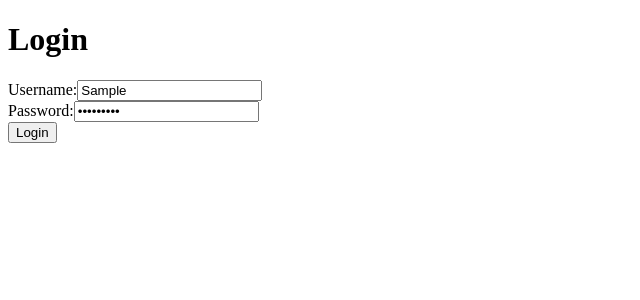
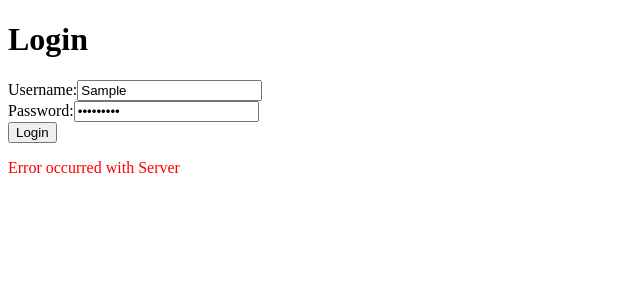
Before and after one commit to 123jsen/finance-tracker-app, a React app: page / in a window 1280 px wide. Both pictures are taken after typing "Sample", "Sample123" into the empty fields and a click on the input "Login". Shown: the top 300 px of the page, without its empty margins (0-640 px from the left). Built offline with nearby package versions, Linux system fonts and the light colour scheme; no server answers.

Commit message:
Better error handling in login form

```diff
--- a/client/components/Login.jsx
+++ b/client/components/Login.jsx
@@ -3,9 +3,11 @@ import { useForm } from 'react-hook-form';
 
 export default function LoginForm() {
   const [success, setSuccess] = useState(true);
+  const [error, setError] = useState('Invalid Login');
 
   const { register, handleSubmit } = useForm();
   const onSubmit = async (data) => {
+    try {
       const res = await fetch('http://localhost:3000/user/login', {
         method: 'POST',
         headers: {
@@ -16,6 +18,7 @@ export default function LoginForm() {
 
       if (res.status !== 200) {
         setSuccess(false);
+        setError('Invalid Login');
       }
       else {
         setSuccess(true);
@@ -30,6 +33,12 @@ export default function LoginForm() {
         // Reload Page
         window.location.reload();
       }
+    } catch (err) {
+      console.log(err.message);
+      setSuccess(false);
+      setError('Error occurred with Server');
+      return;
+    }
   }
 
   return (
@@ -43,7 +52,7 @@ export default function LoginForm() {
         <input {...register("password")} type='password' />
         <br />
         <input type='submit' value='Login' />
-        {!success && <p style={{ color: "red" }}>Invalid Login</p>}
+        {!success && <p style={{ color: "red" }}>{error}</p>}
       </form>
     </>
   );
--- a/package.json
+++ b/package.json
@@ -3,7 +3,9 @@
   "version": "1.0.0",
   "main": "src/index.js",
   "scripts": {
-    "dev": "concurrently \"webpack serve  --hot --open --mode development\" \"nodemon server/app.js\"",
+    "client": "webpack serve  --hot --open --mode development",
+    "server": "nodemon server/app.js",
+    "dev": "concurrently \"yarn client\" \"yarn server\"",
     "build": "webpack --config webpack.config.js --mode production"
   },
   "repository": "https://github.com/123jsen/finance-tracker-app.git",
```
Lines whose indentation alone changed are shown as unchanged.
